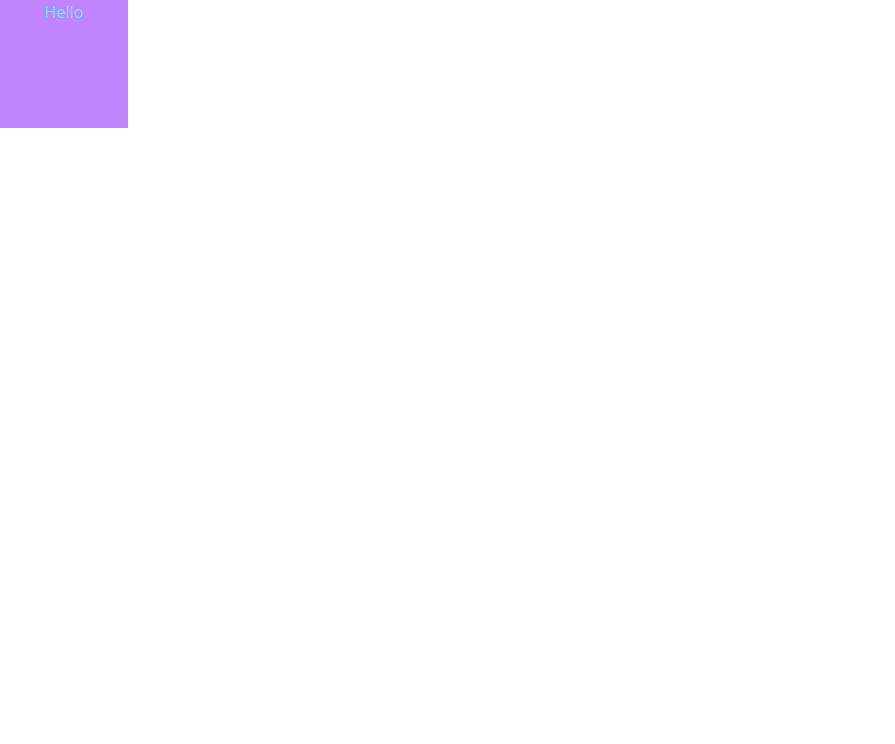
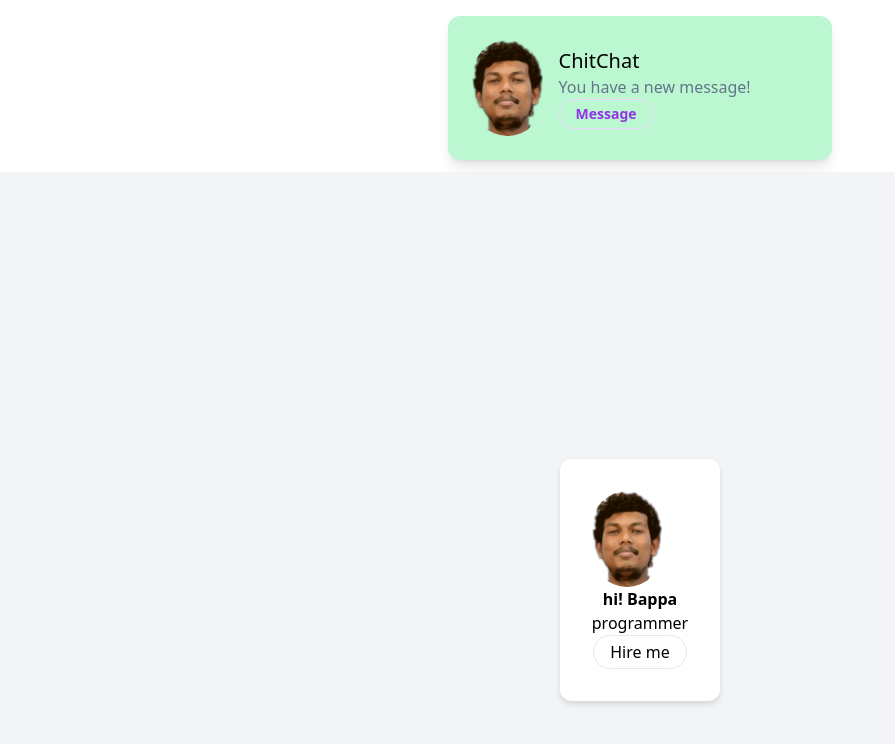
Before and after one commit to bappasahabapi/tailwind, a website: page index.html in a window 1280 px wide. Shown: the whole page, without its empty margins (0-895 px from the left). Drawn offline with Linux system fonts and the light colour scheme.

Commit message:
utility-first-approach

```diff
--- a/index.html
+++ b/index.html
@@ -1,15 +1,50 @@
 <!DOCTYPE html>
 <html lang="en">
+
 <head>
-    <meta charset="UTF-8">
-    <meta http-equiv="X-UA-Compatible" content="IE=edge">
-    <meta name="viewport" content="width=device-width, initial-scale=1.0">
+    <meta charset="UTF-8" />
+    <meta http-equiv="X-UA-Compatible" content="IE=edge" />
+    <meta name="viewport" content="width=device-width, initial-scale=1.0" />
     <title>Tailwind</title>
-    <link rel="stylesheet" href="./output/tailwind.css">
+    <link rel="stylesheet" href="./output/tailwind.css" />
 </head>
-<body class="bg-transparent">
-    <div class="w-32 h-32 bg-purple-400">
-        <h1 class="text-center text-cyan-300">Hello</h1>
-    </div>
+
+<body>
+    <main>
+        <!-- Chetchat  -->
+        <section>
+            <div
+                class="mt-4 p-6 max-w-sm mx-auto bg-white rounded-xl shadow-lg flex items-center space-x-4 bg-green-200">
+                <div class="shrink-0">
+                    <img class="block mx-auto h-24 rounded-full sm:mx-0 sm:shrink-0" src="/images/bappa.png"
+                        alt="face" />
+                </div>
+                <div>
+                    <div class="text-xl font-medium text-black">ChitChat</div>
+                    <p class="text-slate-500">You have a new message!</p>
+                    <button
+                        class="px-4 py-1 text-sm text-purple-600 font-semibold rounded-full border border-purple-200 hover:text-white hover:bg-purple-600 hover:border-transparent focus:outline-none focus:ring-2 focus:ring-purple-600 focus:ring-offset-2">Message</button>
+                </div>
+
+            </div>
+        </section>
+
+        <!-- Another div part  -->
+        <section class=" h-screen flex items-center justify-center bg-gray-100 mt-3">
+            <div class="max-w-sm mx-auto p-8 bg-white rounded-xl drop-shadow-md mt-4 space-y-2">
+                <img class="h-24 rounded-full ring-4 ring-green-400" src="./images/bappa.png" alt="logo">
+                <div class="text-center">
+                    <div>
+                        <p class="text-lg font-semibold">hi! Bappa</p>
+                        <p class="text-gray-500 font-medium">programmer</p>
+                    </div>
+                    <button class="px-4 py-1 border border-red-500 rounded-full">Hire me</button>
+                </div>
+            </div>
+        </section>
+
+    </main>
+
 </body>
+
 </html>
```
Also changed, not shown: Readme.md (added), images/bappa.png (added), images/logo.jpg (added), output/tailwind.css.
